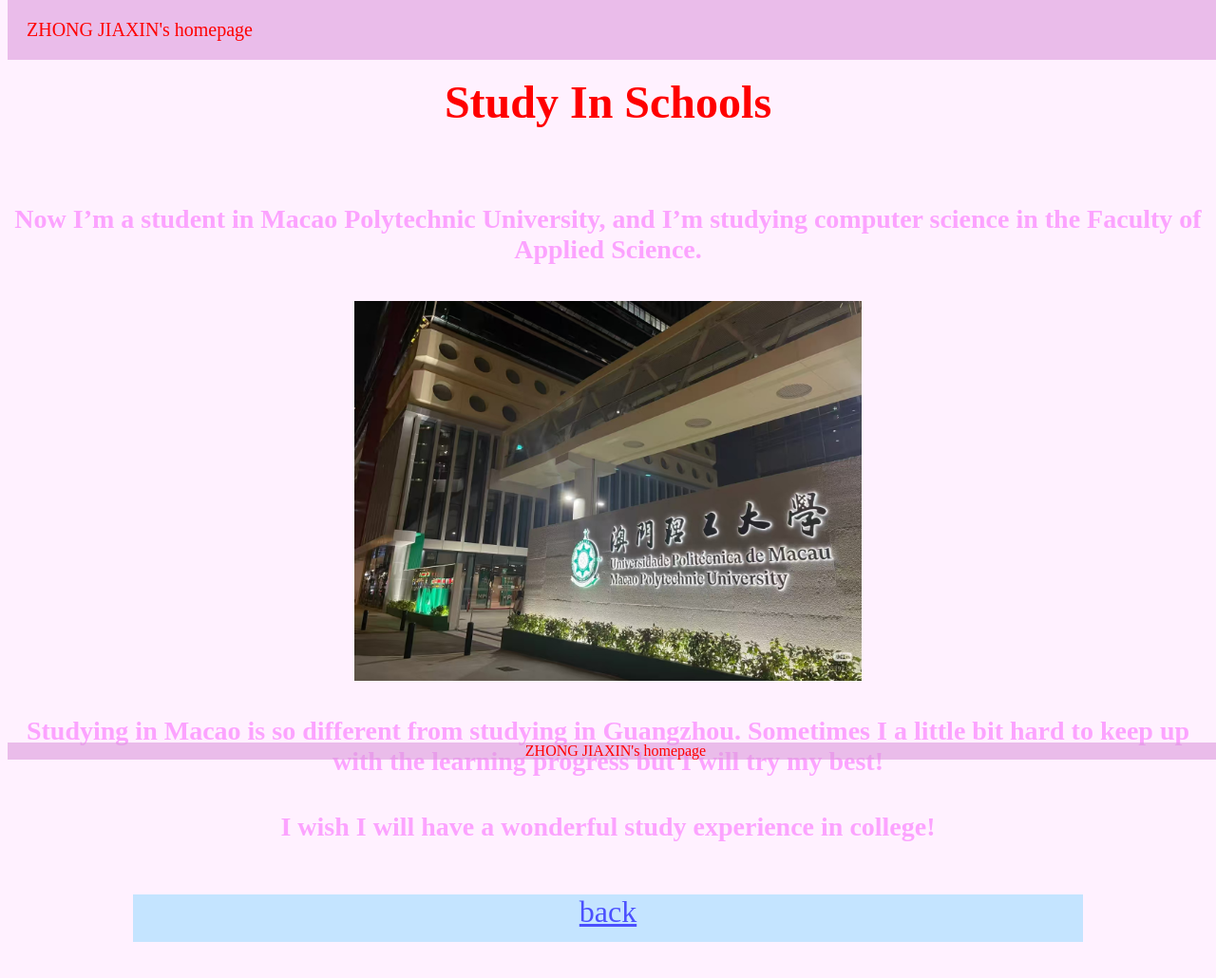
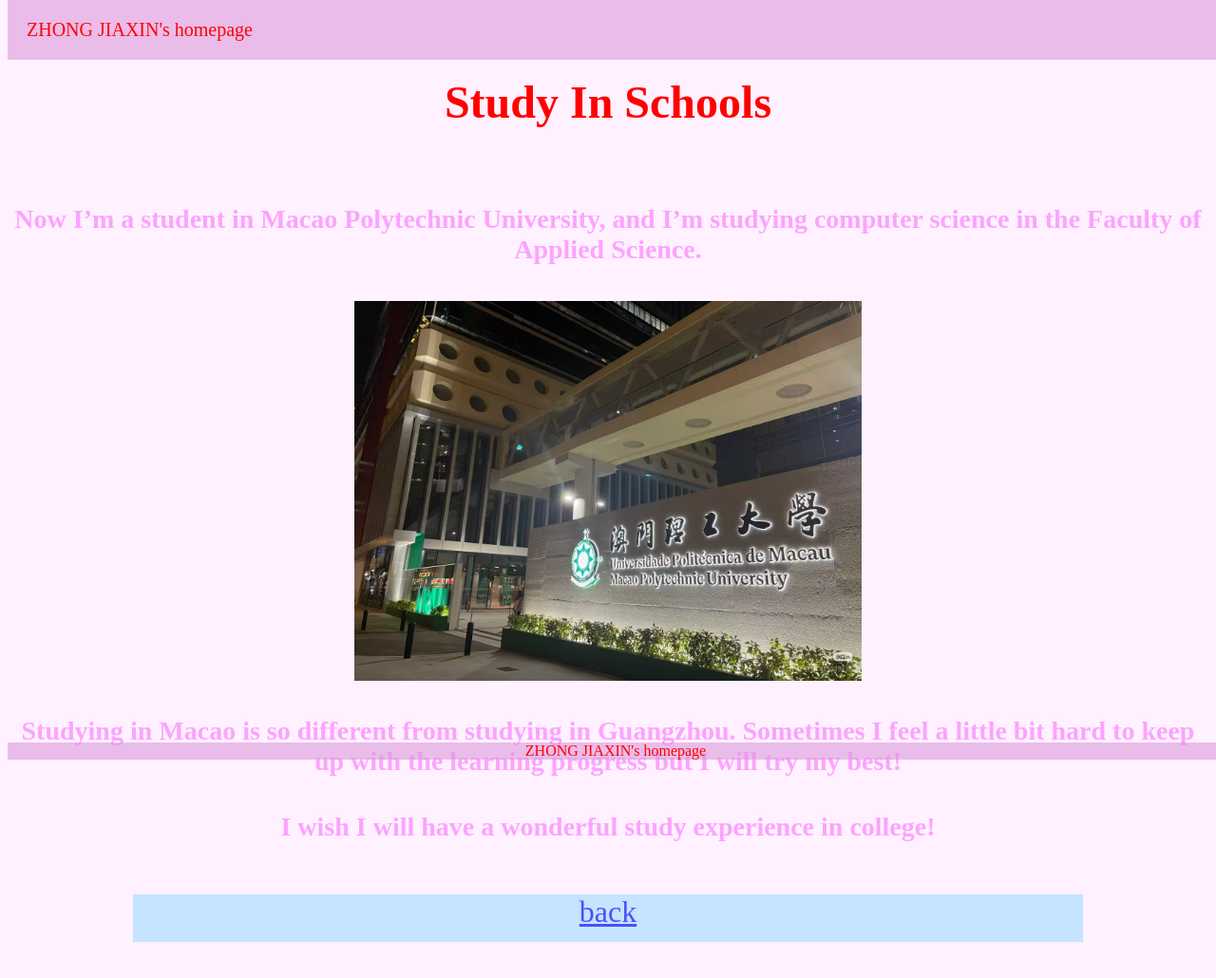
Before and after one commit to WLCM-jjx/251118try4.github.io, a plain HTML site: page 2schools.html in a window 1280 px wide. Shown: the whole page at 95% size. Drawn offline with Linux system fonts and the light colour scheme.

Commit message:
Update 2schools.html

```diff
--- a/2schools.html
+++ b/2schools.html
@@ -13,7 +13,7 @@
 
     <img height=400px; src="mpu.jpg">
 
-    <h4>Studying in Macao is so different from studying in Guangzhou. Sometimes I a little bit hard to keep up with the learning progress but I will try my best!</h4>
+    <h4>Studying in Macao is so different from studying in Guangzhou. Sometimes I feel a little bit hard to keep up with the learning progress but I will try my best!</h4>
     <h4>I wish I will have a wonderful study experience in college!</h4>
 
 
```
